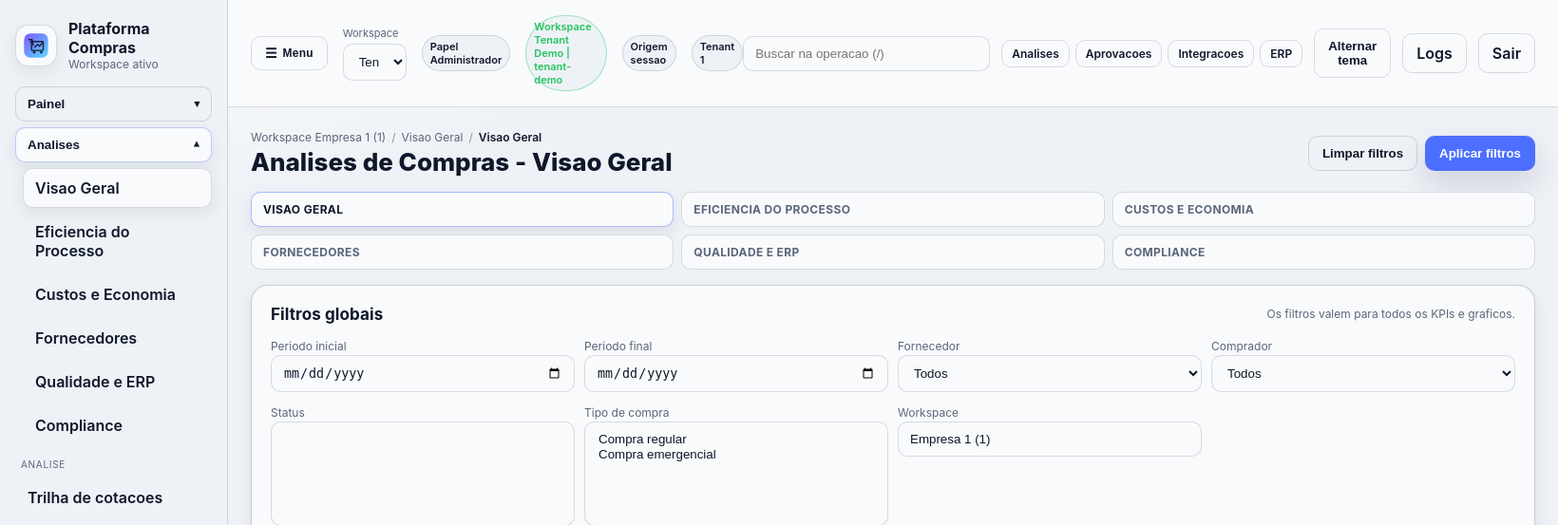
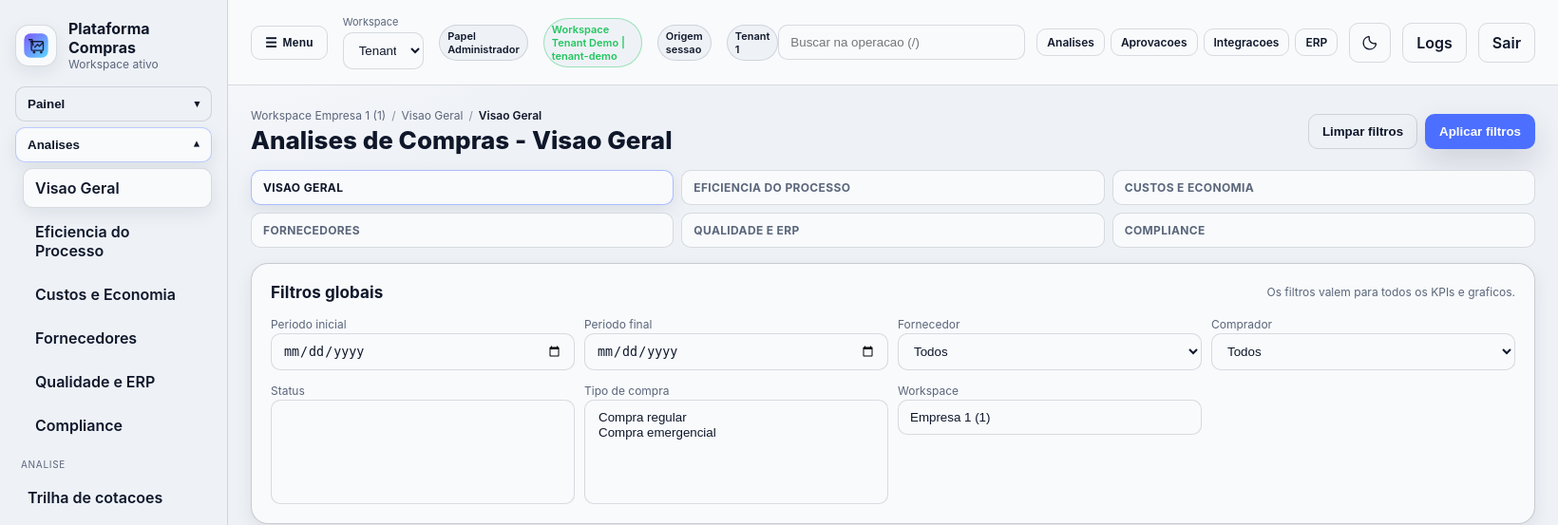
Before and after one commit to Lucasschwertz/-plataforma_compras, a Flask app: page /procurement/analises in a window 1640 px wide. Shown: the top 553 px of the page at 95% size. Run offline with Flask 3, Linux system fonts and the light colour scheme; a user stored in the database is signed in; data comes from the database, SQL or seed files in the repository; tables that the repository leaves empty hold one stand-in row (values such as "Sample post"); lists and menus that the app fills with data are empty; some libraries are stand-ins or nearby versions.

Commit message:
feat(ui): menu lateral retratil por grupos e toggle de tema com icones sol/lua

```diff
--- a/app/static/css/components.css
+++ b/app/static/css/components.css
@@ -509,6 +509,35 @@
 
 .btn-ghost {
   background: transparent;
+}
+
+.theme-toggle {
+  width: 44px;
+  min-width: 44px;
+  height: 42px;
+  padding: 0;
+  display: inline-flex;
+  align-items: center;
+  justify-content: center;
+}
+
+.theme-toggle-icon {
+  display: none;
+  width: 18px;
+  height: 18px;
+  line-height: 0;
+}
+
+.theme-toggle svg {
+  display: block;
+}
+
+.theme-toggle[data-theme-current="light"] [data-theme-icon="moon"] {
+  display: inline-flex;
+}
+
+.theme-toggle[data-theme-current="dark"] [data-theme-icon="sun"] {
+  display: inline-flex;
 }
 
 .btn-small {
--- a/app/templates/_layout.html
+++ b/app/templates/_layout.html
@@ -163,7 +163,26 @@
                 <a class="btn btn-ghost btn-small" href="/procurement/integrations/erp?workspace_id={{ workspace_id }}">ERP</a>
               {% endif %}
             </div>
-            <button class="btn btn-ghost" id="themeToggle">Alternar tema</button>
+            <button class="btn btn-ghost theme-toggle" id="themeToggle" type="button" aria-label="Alternar tema" title="Alternar tema">
+              <span class="theme-toggle-icon" data-theme-icon="moon" aria-hidden="true">
+                <svg viewBox="0 0 24 24" width="18" height="18" focusable="false">
+                  <path
+                    d="M20.6 14.2A9 9 0 1 1 9.8 3.4a1 1 0 0 1 1.2 1.2 7 7 0 0 0 8.4 8.4 1 1 0 0 1 1.2 1.2Z"
+                    fill="none"
+                    stroke="currentColor"
+                    stroke-width="1.8"
+                    stroke-linecap="round"
+                    stroke-linejoin="round"
+                  />
+                </svg>
+              </span>
+              <span class="theme-toggle-icon" data-theme-icon="sun" aria-hidden="true">
+                <svg viewBox="0 0 24 24" width="18" height="18" focusable="false">
+                  <circle cx="12" cy="12" r="4.2" fill="none" stroke="currentColor" stroke-width="1.8" />
+                  <path d="M12 2.5v2.6M12 18.9v2.6M21.5 12h-2.6M5.1 12H2.5M18.7 5.3l-1.8 1.8M7.1 16.9l-1.8 1.8M18.7 18.7l-1.8-1.8M7.1 7.1 5.3 5.3" fill="none" stroke="currentColor" stroke-width="1.8" stroke-linecap="round" />
+                </svg>
+              </span>
+            </button>
             <a class="btn btn-ghost" href="/procurement/integrations/logs?workspace_id={{ workspace_id }}">Logs</a>
             <a class="btn btn-ghost" href="/logout">Sair</a>
           </div>
@@ -249,12 +268,22 @@
         document.documentElement.setAttribute("data-theme", startTheme);
 
         const toggleBtn = document.getElementById("themeToggle");
+        function updateThemeToggle(theme) {
+          if (!toggleBtn) return;
+          const current = theme === "dark" ? "dark" : "light";
+          toggleBtn.dataset.themeCurrent = current;
+          const nextLabel = current === "dark" ? "Ativar tema claro" : "Ativar tema escuro";
+          toggleBtn.setAttribute("aria-label", nextLabel);
+          toggleBtn.setAttribute("title", nextLabel);
+        }
+        updateThemeToggle(startTheme);
         if (toggleBtn) {
           toggleBtn.addEventListener("click", () => {
             const current = document.documentElement.getAttribute("data-theme") || "light";
             const next = current === "dark" ? "light" : "dark";
             document.documentElement.setAttribute("data-theme", next);
             localStorage.setItem("theme", next);
+            updateThemeToggle(next);
           });
         }
 
```
